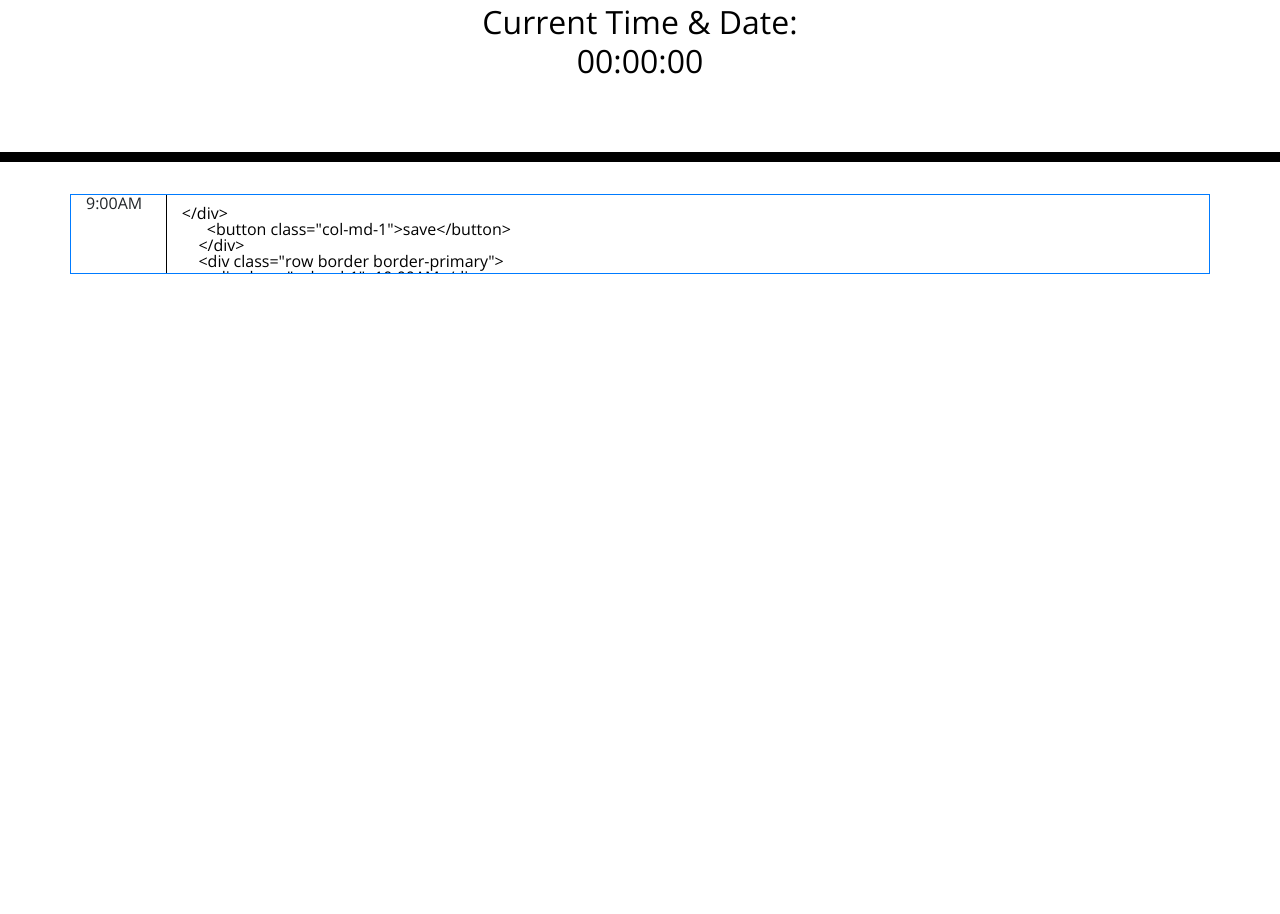
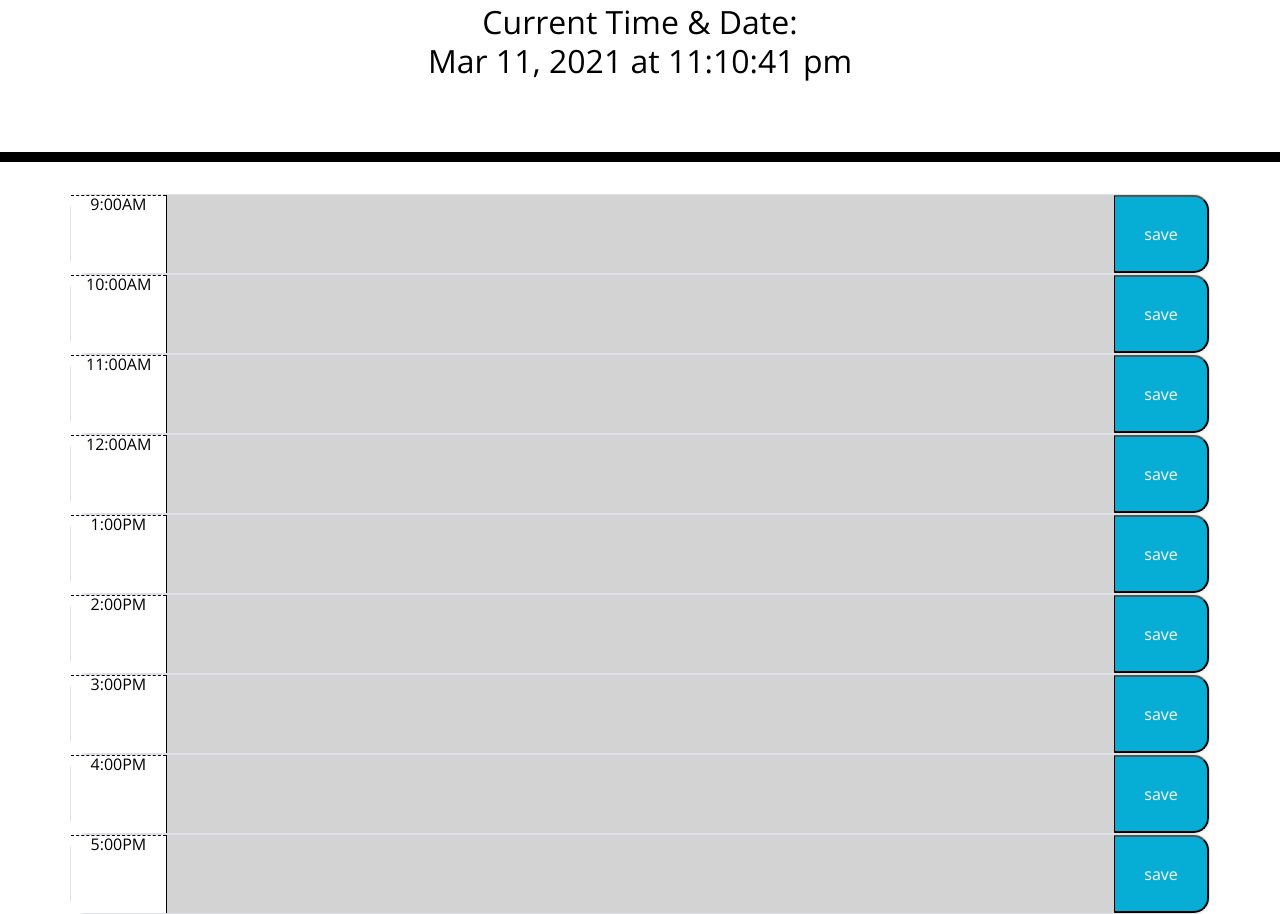
Before and after one commit to ktp1451/Daily-Planner, a plain HTML site: page Develop/index.html in a window 1280 px wide. Shown: the part 191-1105 px from the top of the page. Before the commit the page ends 800 px from the top, so only its background shows below. Drawn offline with nearby package versions, Linux system fonts and the light colour scheme.

Commit message:
updated html and js

```diff
--- a/Develop/index.html
+++ b/Develop/index.html
@@ -35,50 +35,50 @@
   </header>
   <div class="container">
     <!-- Timeblocks go here -->
-    <div class="row border border-primary">
-      <div class="col-md-1">9:00AM</div>
-      <textarea class="col-md-10"></div>
-      <button class="col-md-1">save</button>
+    <div id="9" class="row border time-block">
+      <div class="hour col-md-1">9:00AM</div>
+      <textarea class="notes col-md-10"></textarea>
+      <button class="saveBtn col-md-1">save</button>
     </div>
-    <div class="row border border-primary">
-      <div class="col-md-1">10:00AM</div>
-      <textarea class="col-md-10"></div>
-      <button class="col-md-1">save</button>
+    <div id="10" class="row border time-block">
+      <div class="hour col-md-1">10:00AM</div>
+      <textarea class="notes col-md-10"></textarea>
+      <button class="saveBtn col-md-1">save</button>
     </div>
-    <div class="row border border-primary">
-      <div class="col-md-1">11:00AM</div>
-      <textarea class="col-md-10"></div>
-      <button class="col-md-1">save</button>
+    <div id="11" class="row border time-block">
+      <div class="hour col-md-1">11:00AM</div>
+      <textarea class="notes col-md-10"></textarea>
+      <button class="saveBtn col-md-1">save</button>
     </div>
-    <div class="row border border-primary">
-      <div class="col-md-1">12:00AM</div>
-      <textarea class="col-md-10"></div>
-      <button class="col-md-1">save</button>
+    <div id="12" class="row border time-block">
+      <div class="hour col-md-1">12:00AM</div>
+      <textarea class="notes col-md-10"></textarea>
+      <button class="saveBtn col-md-1">save</button>
     </div>
-    <div class="row border border-primary">
-      <div class="col-md-1">1:00PM</div>
-      <textarea class="col-md-10"></div>
-      <button class="col-md-1">save</button>
+    <div id="1" class="row border time-block">
+      <div class="hour col-md-1">1:00PM</div>
+      <textarea class="notes col-md-10"></textarea>
+      <button class="saveBtn col-md-1">save</button>
     </div>
-    <div class="row border border-primary">
-      <div class="col-md-1">2:00PM</div>
-      <textarea class="col-md-10"></div>
-      <button class="col-md-1">save</button>
+    <div id="2" class="row border time-block">
+      <div class="hour col-md-1">2:00PM</div>
+      <textarea class="notes col-md-10"></textarea>
+      <button class="saveBtn col-md-1">save</button>
     </div>
-    <div class="row border border-primary">
-      <div class="col-md-1">3:00PM</div>
-      <textarea class="col-md-10"></div>
-      <button class="col-md-1">save</button>
+    <div id="3" class="row border time-block">
+      <div class="hour col-md-1">3:00PM</div>
+      <textarea class="notes col-md-10"></textarea>
+      <button class="saveBtn col-md-1">save</button>
     </div>
-    <div class="row border border-primary">
-      <div class="col-md-1">4:00PM</div>
-      <textarea class="col-md-10"></div>
-      <button class="col-md-1">save</button>
+    <div id="4" class="row border time-block">
+      <div class="hour col-md-1">4:00PM</div>
+      <textarea class="notes col-md-10"></textarea>
+      <button class="saveBtn col-md-1">save</button>
     </div>
-    <div class="row border border-primary">
-      <div class="col-md-1">5:00PM</div>
-      <textarea class="col-md-10"></div>
-      <button class="col-md-1">save</button>
+    <div id="5" class="row border time-block">
+      <div class="hour col-md-1">5:00PM</div>
+      <textarea class="notes col-md-10"></textarea>
+      <button class="saveBtn col-md-1">save</button>
     </div>
   </div>
 
--- a/Develop/script.js
+++ b/Develop/script.js
@@ -1,9 +1,62 @@
-var timeDisplayEl = $('#time-display');
+var timeDisplayEl = $('#time-display'); //JQurey storing reference to id=timedisplay as a global variable
+//console.log(timeDisplayEl);
+//stores the reference to the time-displayEl
+//DOM equivilant to the above code:
+//var timeDisplayEl = document.querySelector("#time-display");
 
+//function to display current date and time
+function displayTime() {
+  var rightNow = moment().format('MMM DD, YYYY [at] hh:mm:ss a'); //created variable rightNow, then used moment library to grab the time and then format the time as it's written in the ( )
+  console.log(rightNow);
+  timeDisplayEl.text(rightNow); //updates var text
+}
 
-// handle displaying the time
-function displayTime() {
-  var rightNow = moment().format('MMM DD, YYYY [at] hh:mm:ss a');
-  timeDisplayEl.text(rightNow);
-}
-displayTime();
+//create eventListener that listens to all the buttons with JQuery by given button a class "saveBtn" and using selector method $()
+$(".saveBtn").on("click", function(){
+  var currentBtn = $(this);
+
+  var textarea = currentBtn.siblings("notes");
+
+  var time = currentBtn.parent().attr("id");
+
+  localStorage.setItem(time, textarea.val());
+  //console.log(description.val());
+})
+//DOM equivilant to the above code:
+//document.getElementsByClassName("saveBtn").addEventlistener
+
+//can loop throug elements with same tag name with "each" method with JQurey
+$("textarea").each(function() {
+  let currentArea = $(this);
+  let currentHour = moment().hours();
+
+  let time = currentArea.parent().attr("id");
+
+  //console.log(time, currentHour);
+
+  if (time < currentHour) {
+    currentArea.addClass("past");
+    currentArea.removeClass("present");
+    currentArea.removeClass("future");
+  } else if (time > currentHour) {
+    currentArea.addClass("future");
+    currentArea.removeClass("past");
+    currentArea.removeClass("present");
+  } else {
+    currentArea.addClass("present");
+    currentArea.removeClass("future");
+    currentArea.removeClass("past");
+  }
+});
+
+$("#9").children("textarea").val(localStorage.getItem('9'));
+$("#10").children("textarea").val(localStorage.getItem('9'));
+$("#11").children("textarea").val(localStorage.getItem('9'));
+$("#12").children("textarea").val(localStorage.getItem('9'));
+$("#1").children("textarea").val(localStorage.getItem('9'));
+$("#2").children("textarea").val(localStorage.getItem('9'));
+$("#3").children("textarea").val(localStorage.getItem('9'));
+$("#4").children("textarea").val(localStorage.getItem('9'));
+$("#5").children("textarea").val(localStorage.getItem('9'));
+
+displayTime(); //makes above function happen as soon as page opens
```
